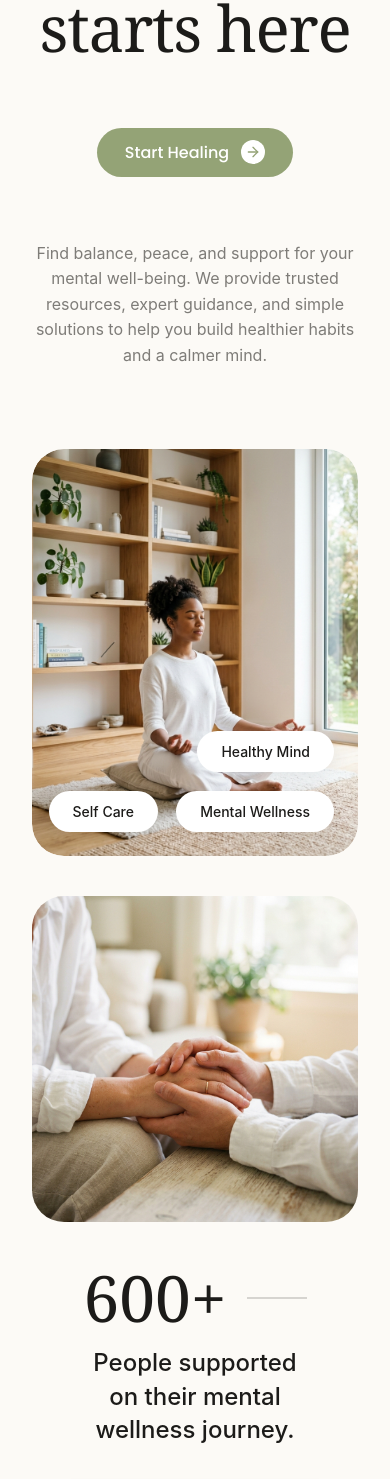
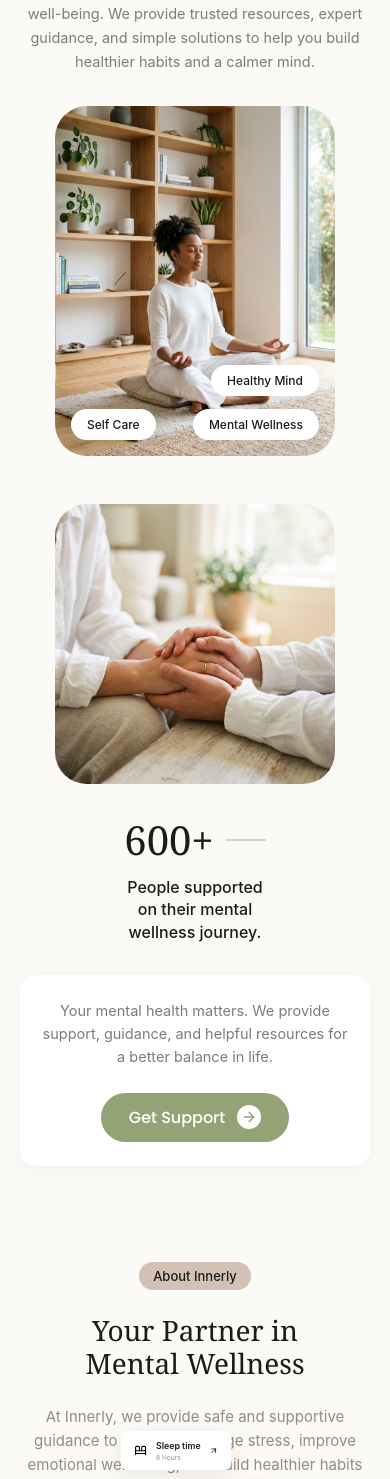
Before and after one commit to revadwi/innerly-calm-mental-health, a React (Vite) app: page / in a window 390 px wide. Shown: the part 347-1826 px from the top of the page. Built offline with nearby package versions, Linux system fonts and the light colour scheme.

Commit message:
Optimize mobile layout responsiveness and centering for all Home page hero, stats, and about sections

```diff
--- a/src/components/landing/AboutSection/AboutSection.module.css
+++ b/src/components/landing/AboutSection/AboutSection.module.css
@@ -157,3 +157,46 @@
     transform: scale(0.8);
   }
 }
+
+@media (max-width: 768px) {
+  .aboutSection {
+    padding: 48px 20px;
+    gap: 40px;
+  }
+
+  .tag {
+    padding: 6px 14px;
+    font-size: 13px;
+  }
+
+  .title {
+    font-size: 34px;
+    line-height: 1.2;
+    text-align: center;
+  }
+
+  .description {
+    font-size: 15px;
+    line-height: 1.6;
+    text-align: center;
+  }
+
+  .imageGrid {
+    height: 400px;
+    transform: scale(0.68);
+    transform-origin: center center;
+    margin: -30px auto;
+  }
+}
+
+@media (max-width: 480px) {
+  .title {
+    font-size: 28px;
+  }
+
+  .imageGrid {
+    height: 350px;
+    transform: scale(0.55);
+    margin: -60px auto;
+  }
+}
--- a/src/components/landing/HeroSection/HeroSection.module.css
+++ b/src/components/landing/HeroSection/HeroSection.module.css
@@ -107,3 +107,67 @@
     justify-content: center;
   }
 }
+
+@media (max-width: 768px) {
+  .heroSection {
+    padding: 24px 20px 48px;
+    gap: 32px;
+  }
+
+  .title {
+    font-size: 38px;
+    line-height: 1.2;
+    margin-bottom: 24px;
+    text-align: center;
+  }
+
+  .ctaWrapper {
+    margin-bottom: 24px;
+    display: flex;
+    justify-content: center;
+  }
+
+  .subtitle {
+    font-size: 14.5px;
+    line-height: 1.65;
+    text-align: center;
+    max-width: 100%;
+  }
+
+  .imageContainer {
+    max-width: 320px;
+    aspect-ratio: 4 / 5;
+    border-radius: 20px;
+  }
+
+  .badge {
+    padding: 8px 16px;
+    font-size: 12px;
+  }
+
+  .badge1 {
+    bottom: 60px;
+    right: 16px;
+  }
+
+  .badge2 {
+    bottom: 16px;
+    right: auto;
+    left: 16px;
+  }
+
+  .badge3 {
+    bottom: 16px;
+    right: 16px;
+  }
+}
+
+@media (max-width: 480px) {
+  .title {
+    font-size: 32px;
+  }
+
+  .imageContainer {
+    max-width: 280px;
+  }
+}
--- a/src/components/landing/StatsSection/StatsSection.module.css
+++ b/src/components/landing/StatsSection/StatsSection.module.css
@@ -98,3 +98,58 @@
     width: 100%;
   }
 }
+
+@media (max-width: 768px) {
+  .statsSection {
+    padding: 0 20px 48px;
+    gap: 32px;
+  }
+
+  .imageCol {
+    width: 100%;
+    max-width: 280px;
+    margin: 0 auto;
+  }
+
+  .statNumber {
+    font-size: 48px;
+  }
+
+  .statText {
+    font-size: 18px;
+  }
+
+  .statNumberWrapper {
+    justify-content: center;
+    gap: 12px;
+  }
+
+  .line {
+    width: 40px;
+  }
+
+  .card {
+    padding: 24px 20px;
+    border-radius: 16px;
+    text-align: center;
+  }
+
+  .cardText {
+    font-size: 14.5px;
+    margin-bottom: 24px;
+  }
+
+  .cardCta {
+    justify-content: center;
+  }
+}
+
+@media (max-width: 480px) {
+  .statNumber {
+    font-size: 40px;
+  }
+
+  .statText {
+    font-size: 16px;
+  }
+}
```
